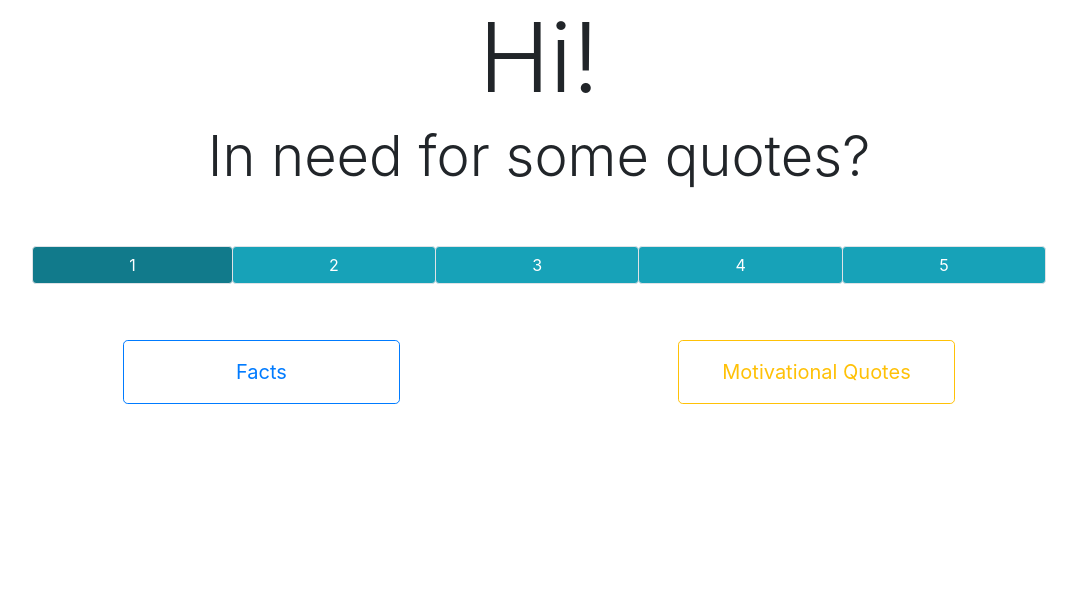
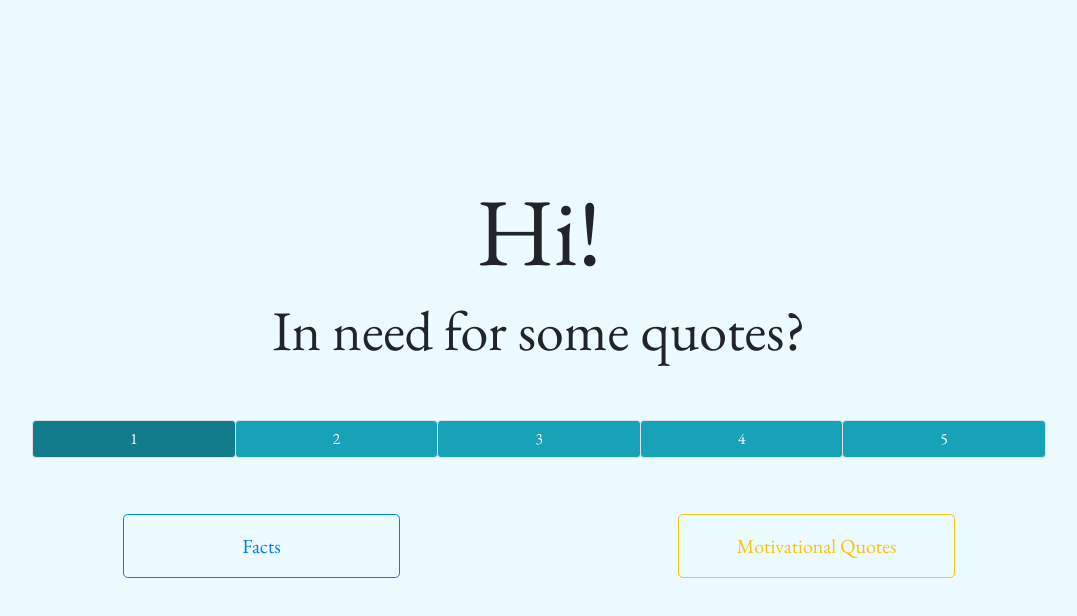
Before and after one commit to AdrianW96/P5_quoteGenerator_openclassrooms, a plain HTML site: page index.html in a window 1280 px wide. Shown: the whole page, without its empty margins (101-1178 px from the left). Drawn offline with nearby package versions, Linux system fonts and the light colour scheme.

Commit message:
adjusted paths

```diff
--- a/index.html
+++ b/index.html
@@ -12,9 +12,9 @@
     <link rel="stylesheet" href="https://use.fontawesome.com/releases/v5.7.2/css/all.css"
     integrity="sha384-fnmOCqbTlWIlj8LyTjo7mOUStjsKC4pOpQbqyi7RrhN7udi9RwhKkMHpvLbHG9Sr" crossorigin="anonymous">
 
-    <link rel="stylesheet" href="../style.css">
+    <link rel="stylesheet" href="/css/main.css">
 
-    <!-- font "Dosis" -->
+    <!-- font -->
     <link href="https://fonts.googleapis.com/css?family=EB+Garamond" rel="stylesheet">
     <title>Quote generator</title>
 </head>
```
